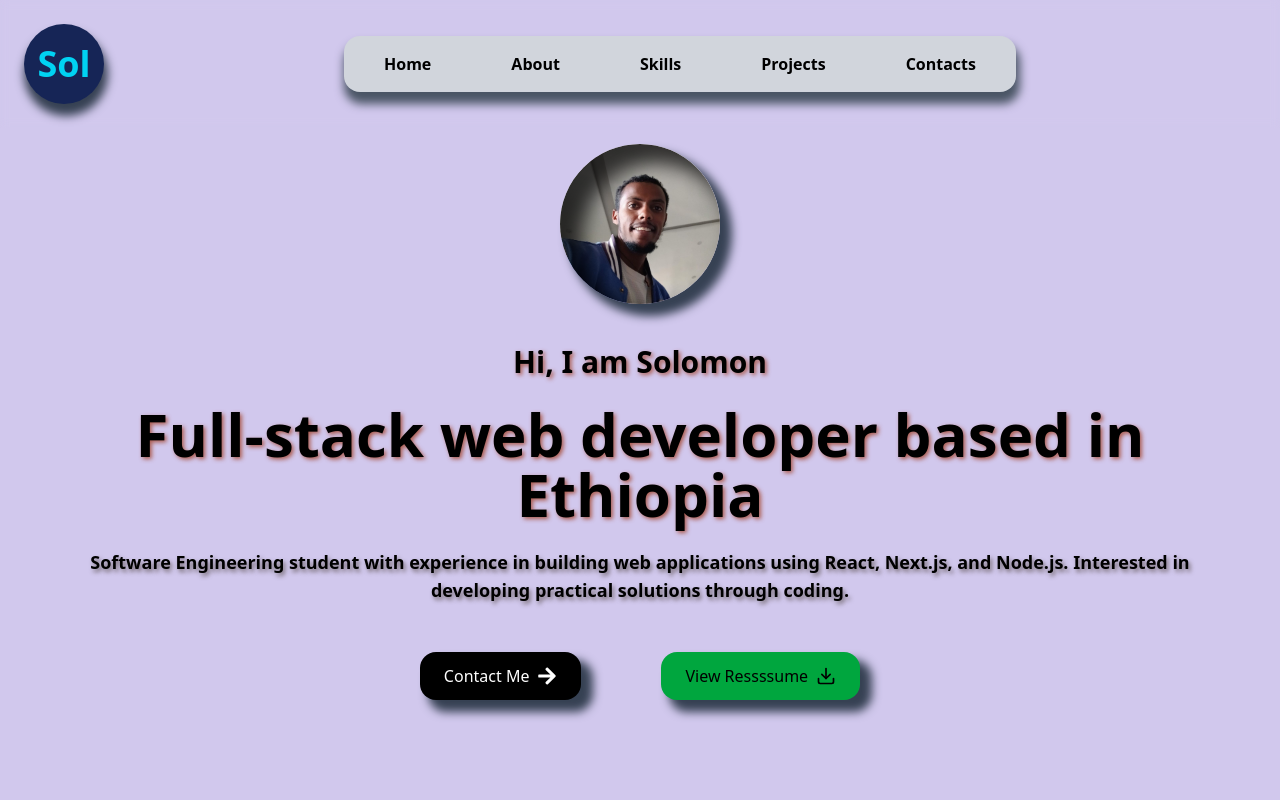
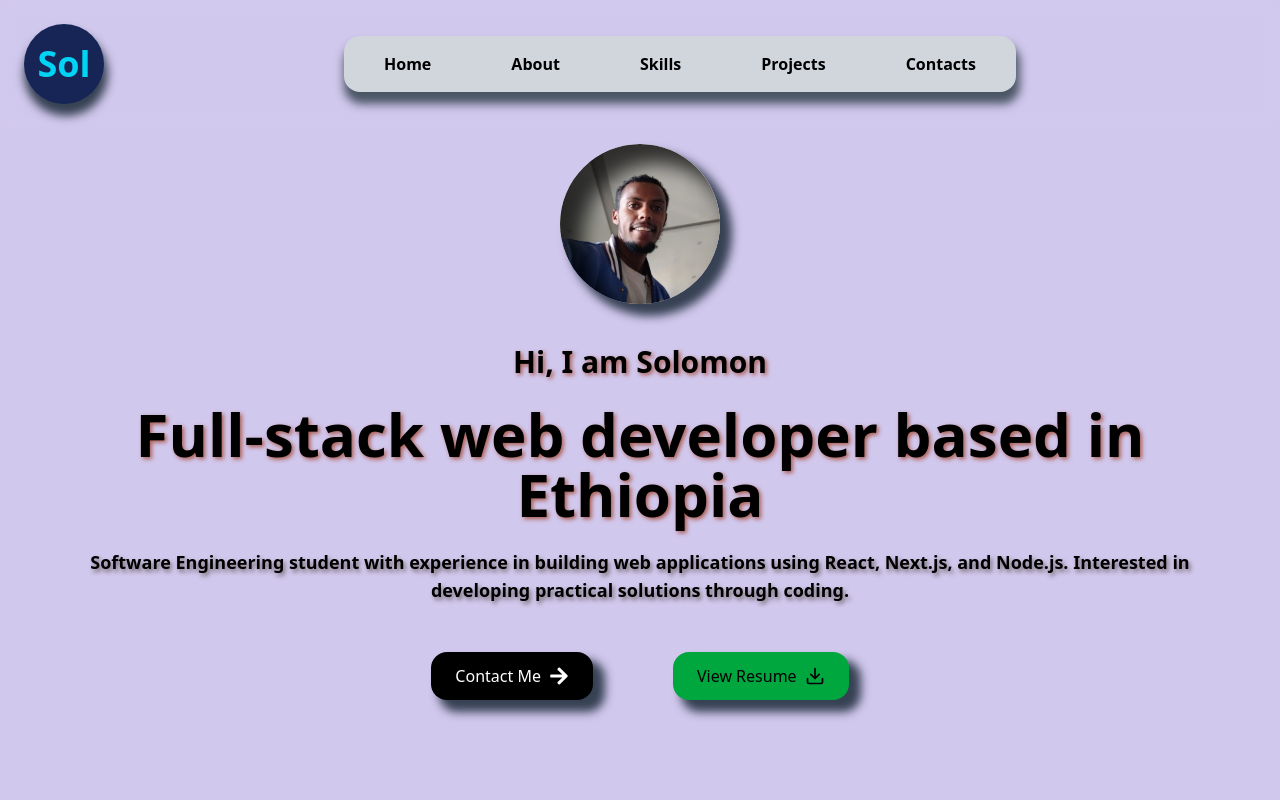
Before and after one commit to sol1927/portfolio, a Next.js app: page / in a window 1280 px wide. Shown: the top 800 px of the page. Built offline with nearby package versions, Linux system fonts and the light colour scheme.

Commit message:
update resume

```diff
--- a/app/components/Header.tsx
+++ b/app/components/Header.tsx
@@ -87,7 +87,7 @@ const Header = () => {
               whileInView={{ opacity: 1, y: 0 }}
               transition={{ duration: 0.6, delay: 1 }}
             >
-              <button className='flex items-center justify-center gap-2 shadow-gray-700 shadow-[10px_10px_10px_2px] bg-green-600 py-3 px-6 rounded-2xl hover:cursor-pointer hover:scale-110 hover:shadow-blue-600 transition-all duration-300' onClick={viewResume} >View Ressssume <span><LuDownload className='w-5 h-5' /></span></button>
+              <button className='flex items-center justify-center gap-2 shadow-gray-700 shadow-[10px_10px_10px_2px] bg-green-600 py-3 px-6 rounded-2xl hover:cursor-pointer hover:scale-110 hover:shadow-blue-600 transition-all duration-300' onClick={viewResume} >View Resume <span><LuDownload className='w-5 h-5' /></span></button>
             </motion.div>
           </div>
         </div>
```
